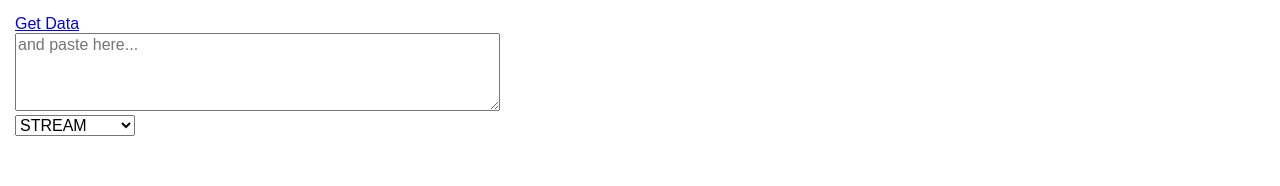
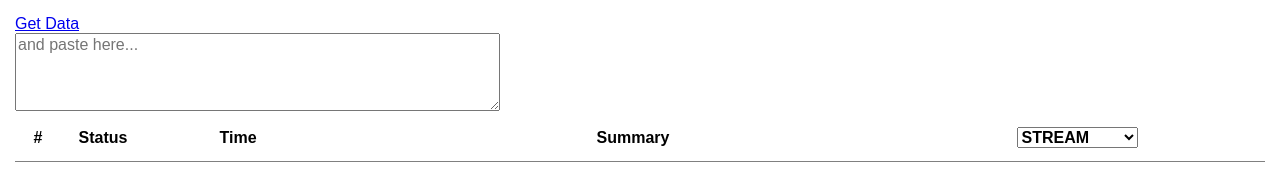
Before and after one commit to yaeda/echo-history-viewer, a website: page dist/index.html in a window 1280 px wide. Drawn offline with Linux system fonts and the light colour scheme.

Commit message:
Update dist

```diff
--- a/dist/index.html
+++ b/dist/index.html
@@ -11,10 +11,20 @@
       <div>
         <textarea id="text_area" rows="4" cols="50" placeholder="and paste here..."></textarea>
       </div>
-      <select id="type_selection">
-        <option>STREAM</option>
-        <option>UTTERANCE</option>
-      </select>
+
+      <div class="list-title">
+        <span class="activity-summary">Summary</span>
+        <span class="activity-number">#</span>
+        <span class="activity-status">Status</span>
+        <span class="activity-time">Time</span>
+        <span class="activity-download"></span>
+        <span class="activity-audio">
+          <select class="type-selection">
+            <option>STREAM</option>
+            <option>UTTERANCE</option>
+          </select>
+        </span>
+      </div>
 
       <ol id="data_list"></ol>
     </div>
--- a/dist/styles/build.css
+++ b/dist/styles/build.css
@@ -434,26 +434,42 @@ th {
   padding: 15px;
 }
 
+.list-title {
+  height: 30px;
+  font-weight: bold;
+  border-bottom: 1px solid gray;
+}
+
 #data_list {
   padding: 0;
+  margin: 0;
   list-style: none;
 }
 
+.list-title,
 #data_list li {
   position: relative;
   padding: .5rem;
   height: 30px;
 }
 
+.list-title > .activity-number,
+.list-title > .activity-status,
+.list-title > .activity-time,
+.list-title > .activity-summary,
+.list-title > .activity-audio,
+.list-title > .activity-download,
 #data_list li > .activity-number,
 #data_list li > .activity-status,
 #data_list li > .activity-time,
 #data_list li > .activity-summary,
+#data_list li > .activity-audio,
 #data_list li > .activity-download {
   display: block;
   position: relative;
   box-sizing: border-box;
   float: left;
+  min-height: 1px;
   line-height: 30px;
   text-align: center;
   overflow: hidden;
@@ -461,18 +477,22 @@ th {
   text-overflow: ellipsis;
 }
 
+.list-title > .activity-number,
 #data_list li > .activity-number {
   width: 30px;
 }
 
+.list-title > .activity-status,
 #data_list li > .activity-status {
   width: 100px;
 }
 
+.list-title > .activity-time,
 #data_list li > .activity-time {
   width: 170px;
 }
 
+.list-title > .activity-summary,
 #data_list li > .activity-summary {
   position: absolute;
   width: 100%;
@@ -481,11 +501,18 @@ th {
   text-align: left;
 }
 
+.list-title > .activity-summary {
+  text-align: center;
+}
+
+.list-title > .activity-audio,
 #data_list li > .activity-audio {
   width: 300px;
   float: right;
+  text-align: center;
 }
 
+.list-title > .activity-download,
 #data_list li > .activity-download {
   width: 30px;
   float: right;
```
Also changed, not shown: dist/scripts/build.js.
